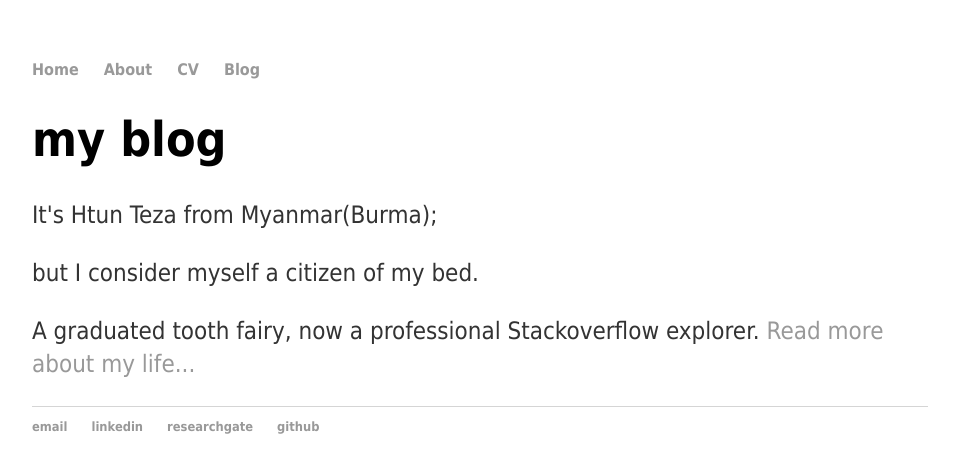
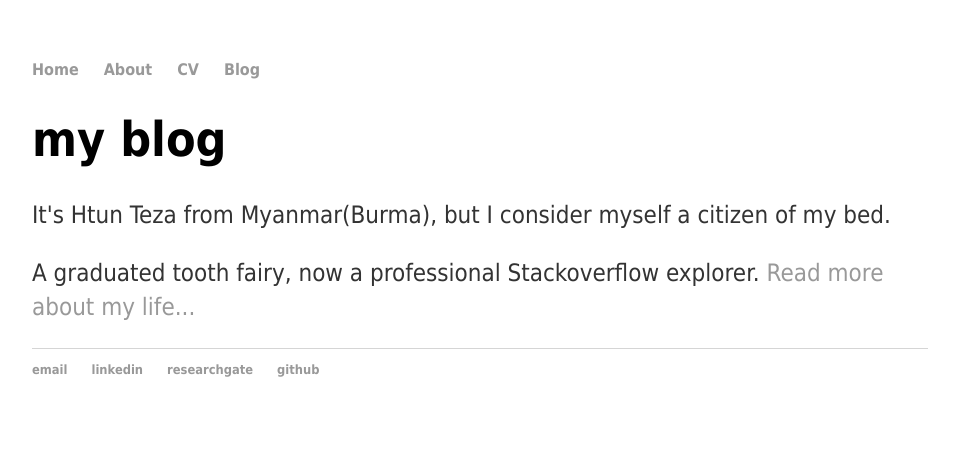
Before and after one commit to finerbrighterlighter/finerbrighterlighter.github.io, a Jekyll site: the page built from index.html, in a window 1280 px wide. Shown: the top 473 px of the page, without its empty margins (160-1119 px from the left). Built offline with Jekyll 4.4.1, drawn with Linux system fonts in a browser that asks for light colours.

Commit message:
Update index.html

```diff
--- a/index.html
+++ b/index.html
@@ -4,7 +4,9 @@ title: Hteza
 ---
 <div class="blurb">
 	<h1>my blog</h1>
-	<p>It's Htun Teza from Myanmar(Burma);</p>
-	<p>but I consider myself a citizen of my bed.</p>
+	<body>
+	<p>It's Htun Teza from Myanmar(Burma),
+	but I consider myself a citizen of my bed.</p>
 	<p>A graduated tooth fairy, now a professional Stackoverflow explorer. <a href="/about">Read more about my life...</a></p>
+	</body>
 </div><!-- /.blurb -->
```
